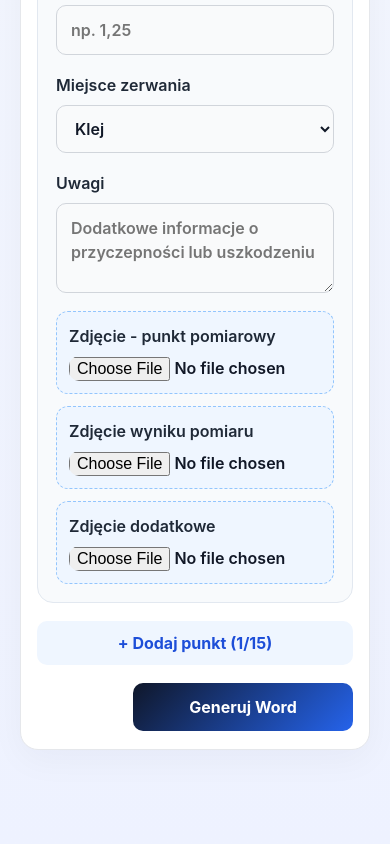
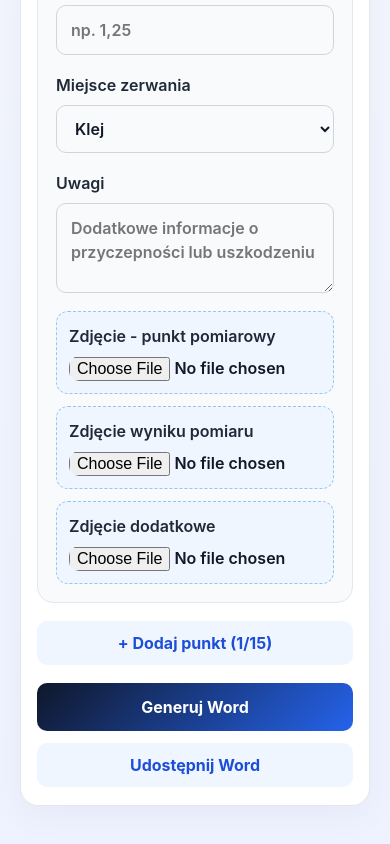
Before and after one commit to MichalCitko/pulloff-formularz, a React (Vite) app: page / in a window 390 px wide. Shown: the part 1524-2368 px from the top of the page. Built offline with nearby package versions, Linux system fonts and the light colour scheme.

Commit message:
Add separate Word sharing action

```diff
--- a/src/App.css
+++ b/src/App.css
@@ -79,6 +79,12 @@ label {
 
 .word-export .primary-button {
   min-width: 220px;
+}
+
+.word-export-actions {
+  display: flex;
+  justify-content: flex-end;
+  gap: 12px;
 }
 
 .word-export .primary-button:disabled {
@@ -264,6 +270,15 @@ textarea {
     width: 100%;
   }
 
+  .word-export-actions {
+    width: 100%;
+    flex-direction: column-reverse;
+  }
+
+  .word-export-actions button {
+    width: 100%;
+  }
+
   .card {
     padding: 18px 16px;
   }
--- a/src/App.tsx
+++ b/src/App.tsx
@@ -288,7 +288,7 @@ function App() {
     }
   }
 
-  const generateWordReport = async () => {
+  const generateWordReport = async (shareWordFile = false) => {
     setIsGeneratingWord(true)
     setWordStatus('Tworzenie dokumentu Word...')
 
@@ -464,10 +464,10 @@ function App() {
         window.setTimeout(() => URL.revokeObjectURL(url), 60_000)
       }
 
-      if (navigator.share && navigator.canShare?.({ files: [file] })) {
+      if (shareWordFile && navigator.share && navigator.canShare?.({ files: [file] })) {
         try {
           await navigator.share({ files: [file], title: 'Protokół badania pull-off' })
-          setWordStatus('Dokument Word został udostępniony.')
+          setWordStatus('Wybierz Outlook w menu udostępniania, wpisz adres i wyślij dokument.')
         } catch (error) {
           if (error instanceof Error && error.name === 'AbortError') {
             setWordStatus('Udostępnianie dokumentu anulowano.')
@@ -478,7 +478,11 @@ function App() {
         }
       } else {
         downloadFile()
-        setWordStatus('Rozpoczęto pobieranie dokumentu Word.')
+        setWordStatus(
+          shareWordFile
+            ? 'Udostępnianie plików jest niedostępne. Dokument Word został pobrany.'
+            : 'Rozpoczęto pobieranie dokumentu Word.',
+        )
       }
     } catch (error) {
       console.error('Nie udało się wygenerować dokumentu Word:', error)
@@ -767,14 +771,24 @@ function App() {
           </button>
         </div>
         <div className="form-actions word-export">
+          <div className="word-export-actions">
+            <button
+              type="button"
+              className="secondary-button"
+              onClick={() => generateWordReport(true)}
+              disabled={isGeneratingWord}
+            >
+              Udostępnij Word
+            </button>
             <button
               type="button"
               className="primary-button"
-            onClick={generateWordReport}
+              onClick={() => generateWordReport()}
               disabled={isGeneratingWord}
             >
               {isGeneratingWord ? 'Tworzenie dokumentu...' : 'Generuj Word'}
             </button>
+          </div>
           {wordStatus && <p className="export-status" role="status">{wordStatus}</p>}
         </div>
       </section>
```
Also changed, not shown: public/sw.js (+7 -7 lines). Lines whose indentation alone changed are shown as unchanged.
